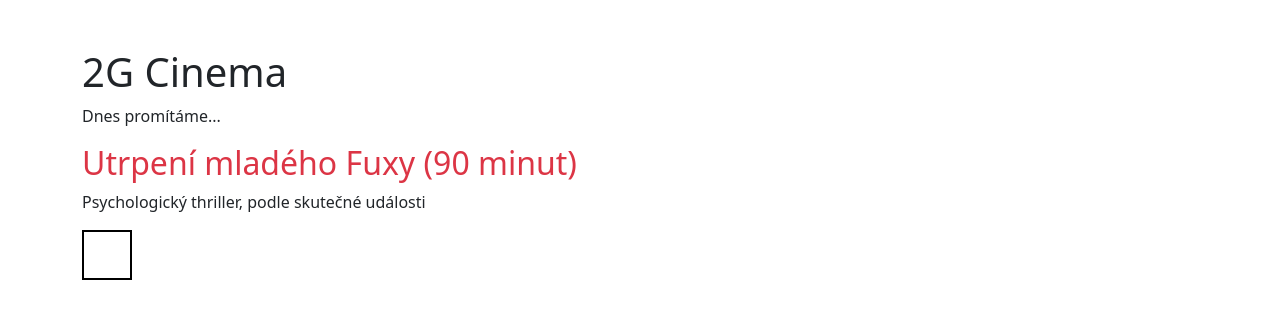
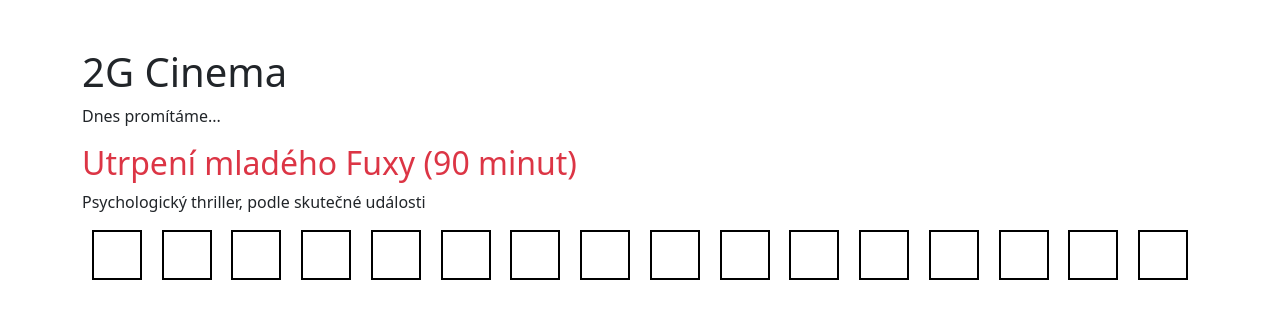
Before and after one commit to vecekspse/123cinema, a plain HTML site: page index.html in a window 1280 px wide. Drawn offline with nearby package versions, Linux system fonts and the light colour scheme.

Commit message:
více sedadel

```diff
--- a/css/style.css
+++ b/css/style.css
@@ -1,3 +1,4 @@
+
 
 
 .seat {
--- a/index.html
+++ b/index.html
@@ -15,12 +15,25 @@
         <h2 class="text-danger">Utrpení mladého Fuxy (90 minut)</h2>
         <p class="font-italic">Psychologický thriller, podle skutečné události</p>
 
-        <div class="seats">
+        <div class="seats d-flex justify-content-around flex-wrap">
+            <div class="seat"></div>
+            <div class="seat"></div>
+            <div class="seat"></div>
+            <div class="seat"></div>
+            <div class="seat"></div>
+            <div class="seat"></div>
+            <div class="seat"></div>
+            <div class="seat"></div>
+            <div class="seat"></div>
+            <div class="seat"></div>
+            <div class="seat"></div>
+            <div class="seat"></div>
+            <div class="seat"></div>
+            <div class="seat"></div>
+            <div class="seat"></div>
             <div class="seat"></div>
 
-
         </div>
-
     </div>
 
     <script src="https://cdn.jsdelivr.net/npm/bootstrap@5.3.0-alpha3/dist/js/bootstrap.bundle.min.js" integrity="sha384-ENjdO4Dr2bkBIFxQpeoTz1HIcje39Wm4jDKdf19U8gI4ddQ3GYNS7NTKfAdVQSZe" crossorigin="anonymous"></script>
--- a/js/main.js
+++ b/js/main.js
@@ -3,5 +3,5 @@
 const seat = document.querySelector(".seat");
 
 seat.addEventListener("click", function (evt) {
-    seat.classList.add("bg-success");
+    seat.classList.toggle("bg-success");
 });
```
